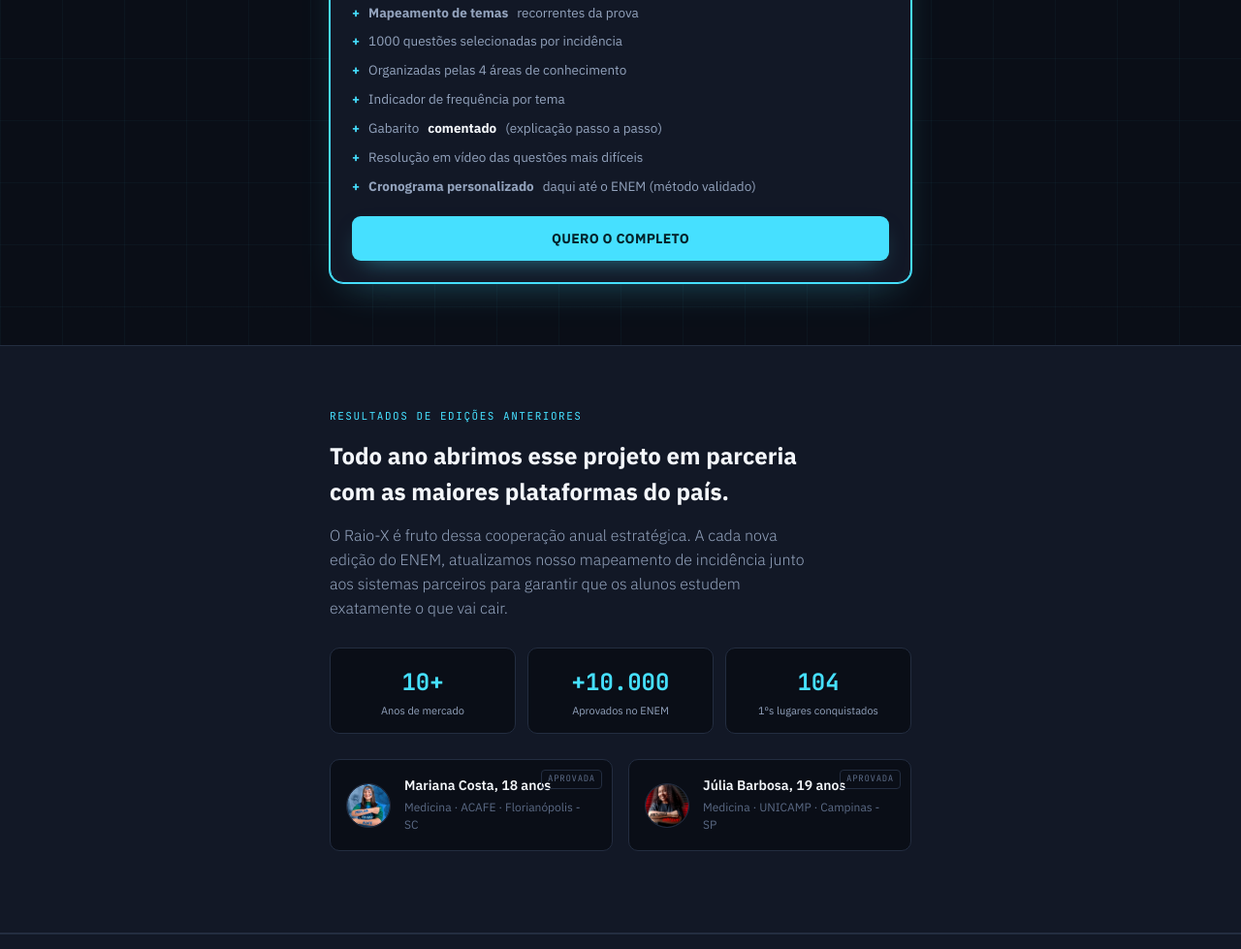
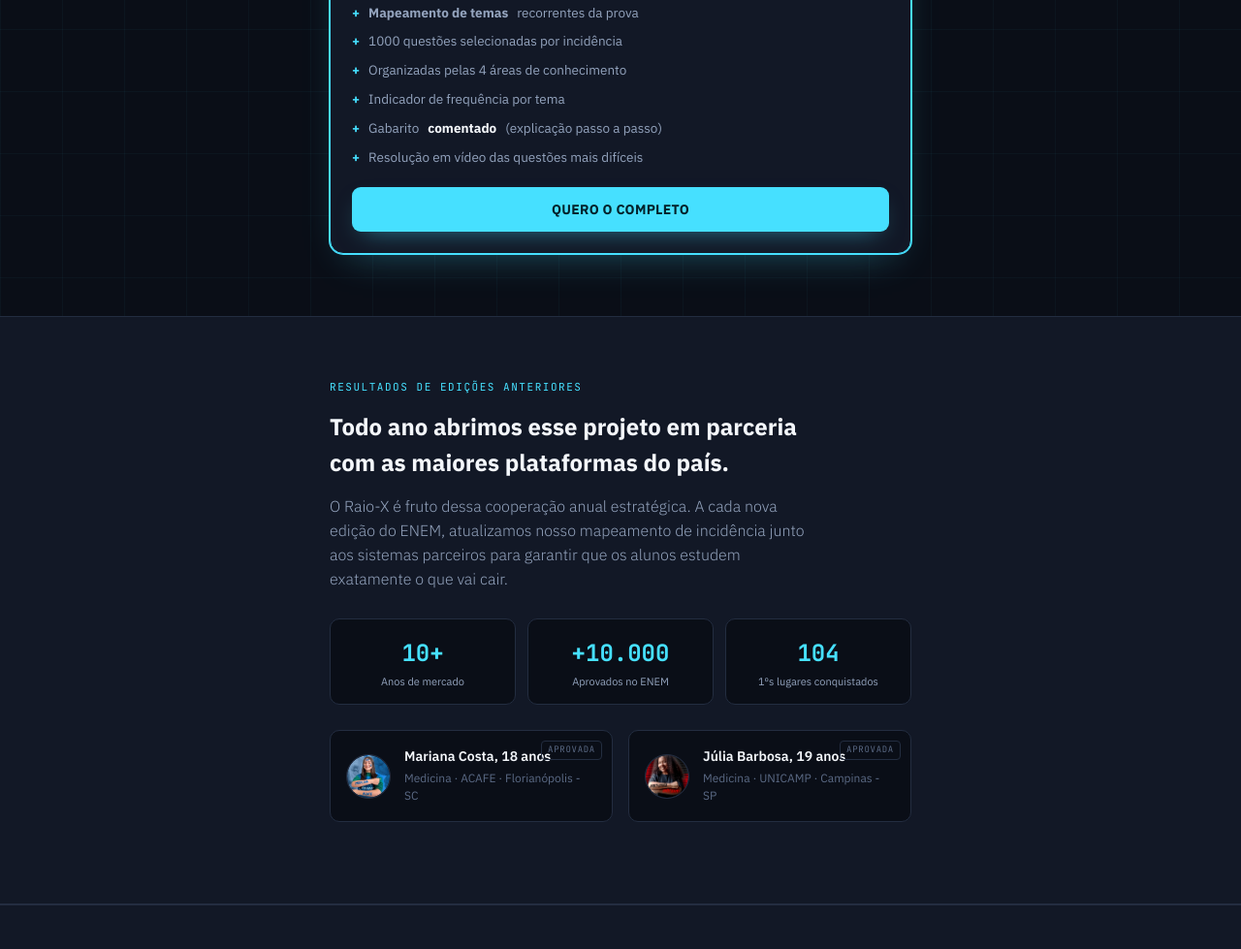
Before and after one commit to Guima-MktDgtGM/Raio-X-ENEM, a plain HTML site: page index.html in a window 1280 px wide. Shown: the part 4053-5032 px from the top of the page at 97% size. Drawn offline with nearby package versions, Linux system fonts and the light colour scheme.

Commit message:
update: remove cronograma from plans and upgrade modal to package as checkout order bump

```diff
--- a/index.html
+++ b/index.html
@@ -714,7 +714,6 @@
           <li>Indicador de frequência por tema</li>
           <li>Gabarito <b style="color:var(--ink);">comentado</b> (explicação passo a passo)</li>
           <li>Resolução em vídeo das questões mais difíceis</li>
-          <li><b>Cronograma personalizado</b> daqui até o ENEM (método validado)</li>
         </ul>
         <button class="plan-btn" type="button" data-plan="completo">Quero o Completo</button>
         <p class="confirm-note" data-confirm="completo">Aqui entra o link de checkout (Cakto) do plano Completo.</p>
@@ -1033,7 +1032,6 @@
       <li>1000 questões em vez de 500 (dobro de conteúdo)</li>
       <li>Gabarito comentado (explicação do porquê de cada resposta)</li>
       <li>Resolução em vídeo das questões mais difíceis</li>
-      <li><b>Cronograma personalizado</b> para estudar até o dia da prova</li>
     </ul>
     <div class="modal-price-row"><span class="old">R$39,90</span><span class="new">R$34,90</span></div>
     <div class="modal-actions">
```
